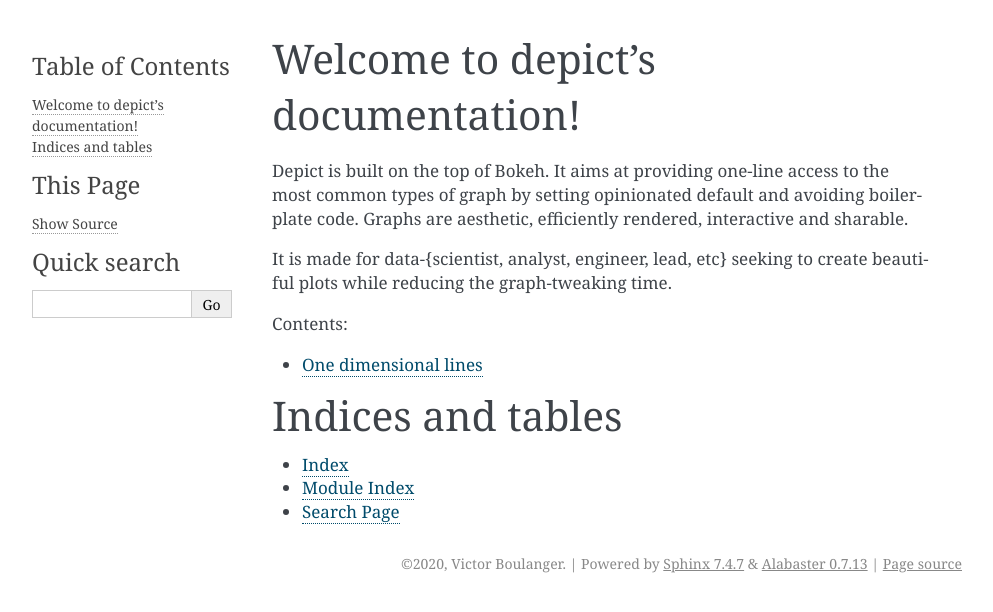
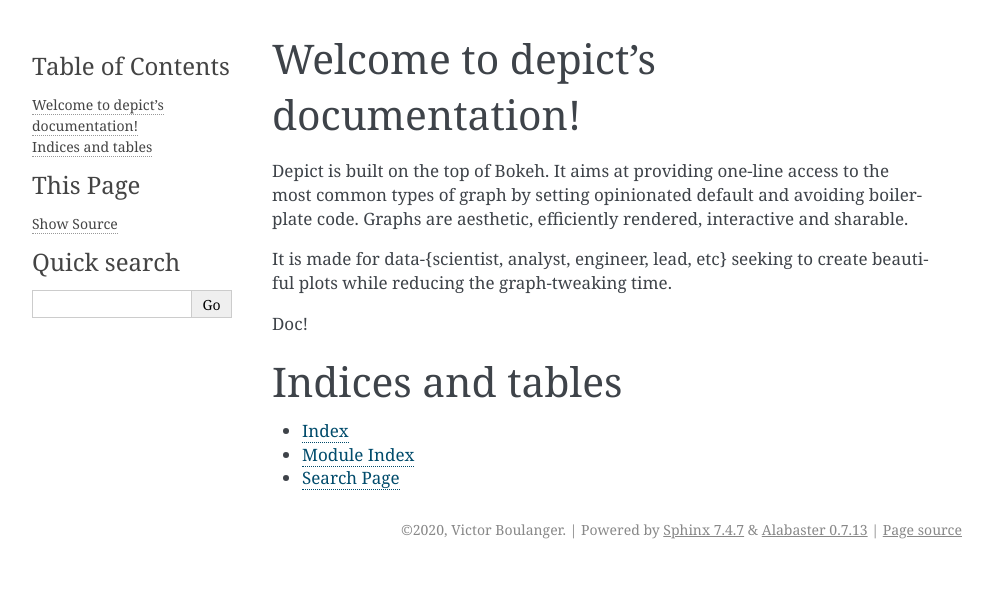
Before and after one commit to vboulanger/depict, a Sphinx documentation site: the page built from docs/index.rst, in a window 1280 px wide. Shown: the top 612 px of the page, without its empty margins (148-1141 px from the left). Built offline with Sphinx 7.4.7, drawn with Linux system fonts in a browser that asks for light colours.

Commit message:
Minor doc

```diff
--- a/docs/index.rst
+++ b/docs/index.rst
@@ -14,12 +14,11 @@
 It is made for data-{scientist, analyst, engineer, lead, etc} seeking to
 create beautiful plots while reducing the graph-tweaking time.
 
+Doc!
 
 .. toctree::
    :maxdepth: 2
-   :caption: Contents:
 
-   line
 
 Indices and tables
 ==================
```
